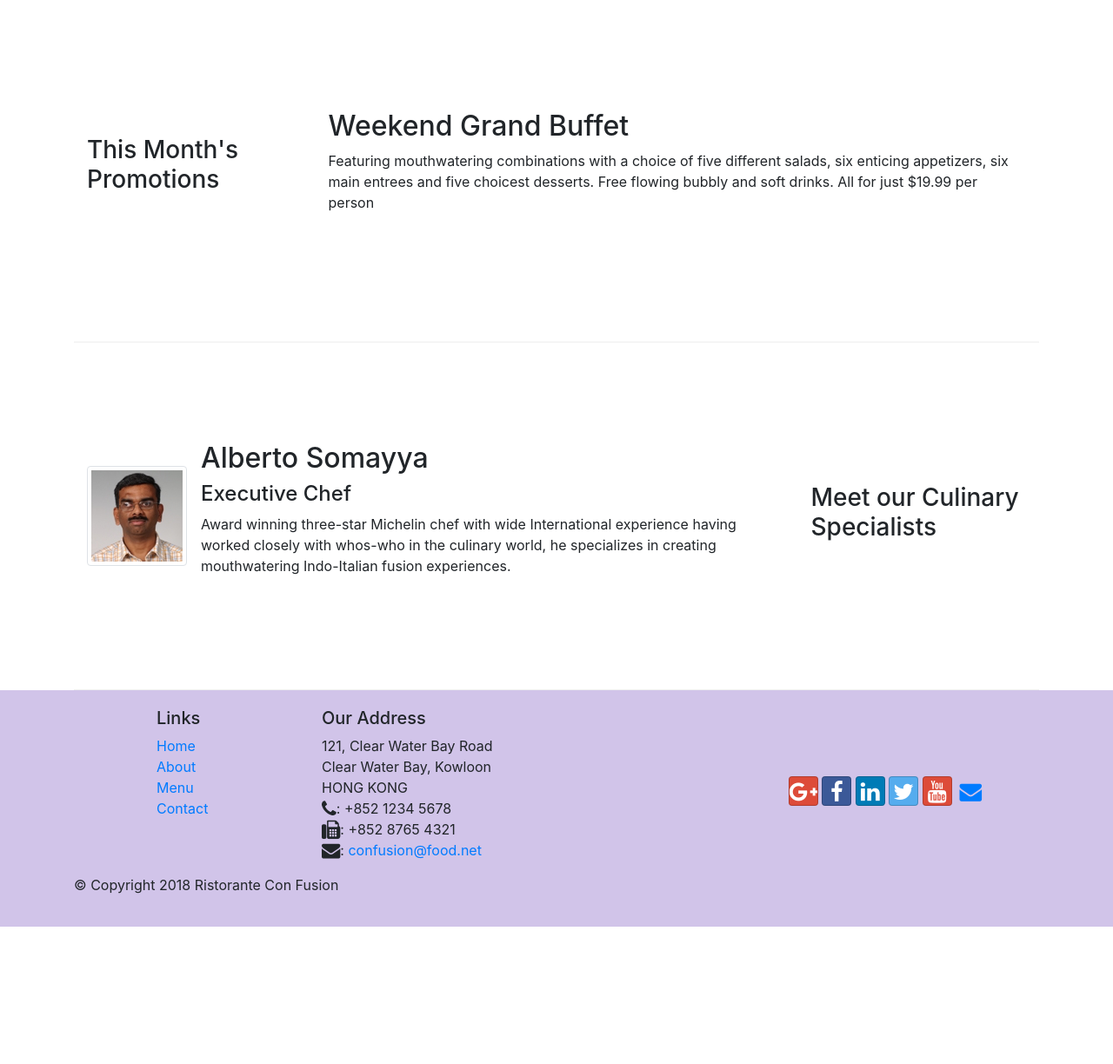
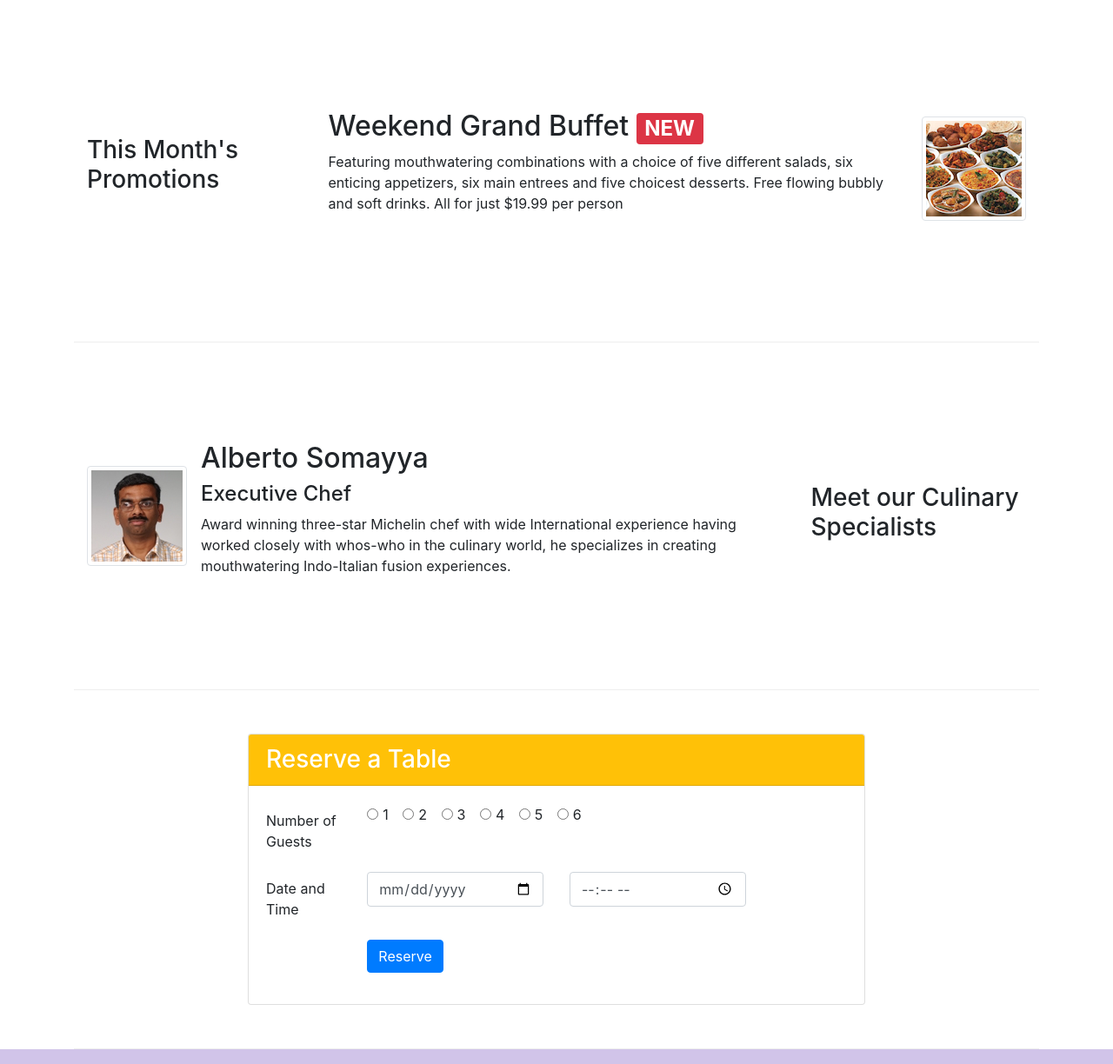
Before and after one commit to PrAsH-01/conFusion, a website: page index.html in a window 1280 px wide. Shown: the part 740-1964 px from the top of the page at 87% size. Before the commit the page ends 1806 px from the top, so only its background shows below. Drawn offline with nearby package versions, Linux system fonts and the light colour scheme.

Commit message:
Assignment 2

```diff
--- a/index.html
+++ b/index.html
@@ -39,8 +39,13 @@
                     <h1>Ristorante con Fusion</h1>
                     <p>We take inspiration from the World's best cuisines, and create a unique fusion experience. Our lipsmacking creations will tickle your culinary senses!</p>
                 </div>
-                <div class="col-12 col-sm align-self-center">
+                <div class="col-12 col-sm-3 align-self-center">
                     <img src="img/logo.png" class="img-fluid">
+                </div>
+                <div class="col-12 col-sm-3 align-self-center">
+                    <a href="#last-row" class="btn btn-block btn-sm btn-warning">
+                        <strong>Reserve Table</strong>
+                    </a>
                 </div>
             </div>
         </div>
@@ -62,13 +67,21 @@
                 </div>
             </div>
         </div>
+
         <div class="row row-content align-items-center">
             <div class="col-12 col-sm-4 col-md-3">
                 <h3>This Month's Promotions</h3>
             </div>
             <div class="col col-sm col-md">
-                <h2>Weekend Grand Buffet</h2>
-                <p>Featuring mouthwatering combinations with a choice of five different salads, six enticing appetizers, six main entrees and five choicest desserts. Free flowing bubbly and soft drinks. All for just $19.99 per person </p>
+                <div class="media">
+
+                    <div class="media-body">
+                        <h2 class="mt=0">Weekend Grand Buffet <span class="badge badge-danger">NEW</span></h2>
+                        <p class="d-none d-sm-block">Featuring mouthwatering combinations with a choice of five different salads, six enticing appetizers, six main entrees and five choicest desserts. Free flowing bubbly and soft drinks. All for just $19.99 per person </p>
+                    </div>
+                    <img class="d-flex ml-3 img-thumbnail align-self-center"
+                        src="img/buffet.png" alt="buffet">
+                </div>
             </div>
         </div>
 
@@ -84,6 +97,63 @@
                         <h2 class="mt-0">Alberto Somayya</h2>
                         <h4>Executive Chef</h4>
                         <p class="d-none d-sm-block">Award winning three-star Michelin chef with wide International experience having worked closely with whos-who in the culinary world, he specializes in creating mouthwatering Indo-Italian fusion experiences. </p>
+                    </div>
+                </div>
+            </div>
+        </div>
+
+        <div class="row row-content justify-content-center" id="last-row">
+            <div class="col-12 col-sm-8">
+                <div class="card">
+                    <h3 class="card-header text-white bg-warning">Reserve a Table</h3>
+                    <div class="col-12 col-md-9"></div>
+                    <div class="card-body">
+                        <form>
+                            <div class="form-group row">
+
+                                <label class="col-12 col-md-2 col-form-label" for="guests">Number of Guests</label>
+                                <div class="col-md-10">
+                                    <div class="form-check form-check-inline">
+                                        <input class="form-check-input" type="radio" name="guests" id="1">
+                                        <label class="form-check-label" for="1">1</label>
+                                    </div>
+                                    <div class="form-check form-check-inline">
+                                        <input class="form-check-input" type="radio" name="guests" id="2">
+                                        <label class="form-check-label" for="2">2</label>
+                                    </div>
+                                    <div class="form-check form-check-inline">
+                                        <input class="form-check-input" type="radio" name="guests" id="3">
+                                        <label class="form-check-label" for="3">3</label>
+                                    </div>
+                                    <div class="form-check form-check-inline">
+                                        <input class="form-check-input" type="radio" name="guests" id="4">
+                                        <label class="form-check-label" for="4">4</label>
+                                    </div>
+                                    <div class="form-check form-check-inline">
+                                        <input class="form-check-input" type="radio" name="guests" id="5">
+                                        <label class="form-check-label" for="5">5</label>
+                                    </div>
+                                    <div class="form-check form-check-inline">
+                                        <input class="form-check-input" type="radio" name="guests" id="6">
+                                        <label class="form-check-label" for="6">6</label>
+                                    </div>
+                                </div>
+                            </div>
+                            <div class="form-group row">
+                                <label for="datetime" class="col-12 col-sm-2 col-form-label">Date and Time</label>
+                                <div class="col-12 col-sm-4">
+                                    <input type="date" class="form-control" id="date" name="date" placeholder="Date">
+                                </div>
+                                <div class="col-12 col-sm-4">
+                                    <input type="time" class="form-control" id="time" name="time" placeholder="Time">
+                                </div>
+                            </div>
+                            <div class="form-group row">
+                                <div class="col-md-10 offset-md-2">
+                                    <button type="submit" class="btn btn-primary">Reserve</button>
+                                </div>
+                            </div>
+                        </form>
                     </div>
                 </div>
             </div>
```
